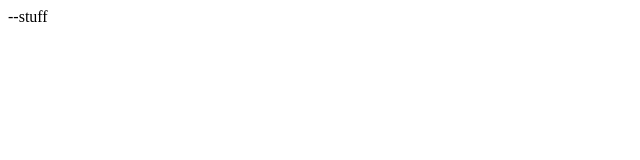
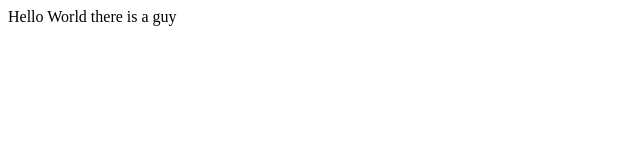
Before and after one commit to LoganReyn/Fundamentals, a plain HTML site: page index.html in a window 1280 px wide. Shown: the whole page, without its empty margins (0-640 px from the left). Drawn offline with Linux system fonts and the light colour scheme.

Commit message:
Better Folder Structure?

```diff
--- a/index.html
+++ b/index.html
@@ -1,9 +1,16 @@
 <!DOCTYPE html>
+<!-- Comment in HTML.
+DOCTYPE used for webpage to display correctly -->
+
+
 <html>
     <head>
-        --stuff
+        <title>Web App</title>
     </head>
+
     <body>
+        Hello World
+        there is a guy
+    </body>
 
-    </body>
 </html>
```
Also changed, not shown: styles/style.css (added).
